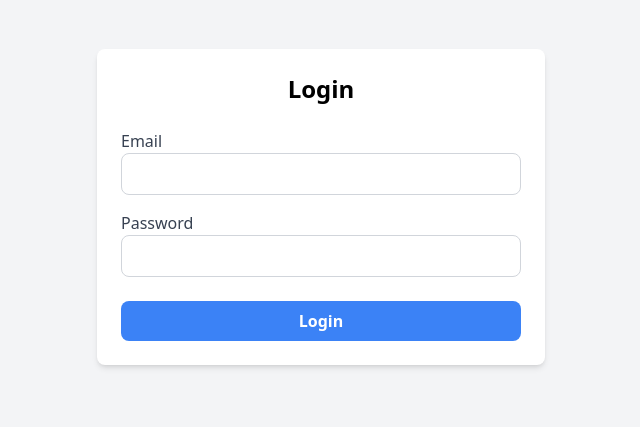
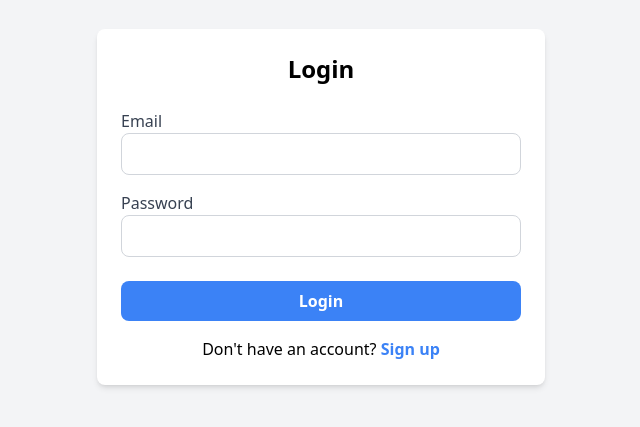
Before and after one commit to mbilawalzaman/sampeProject, a React (Vite) app in the folder frontend/: page / in a window 1280 px wide. Shown: the part 193-620 px from the top of the page, without its empty margins (319-959 px from the left). Built offline with nearby package versions, Linux system fonts and the light colour scheme.

Commit message:
signup page added

```diff
--- a/frontend/src/App.jsx
+++ b/frontend/src/App.jsx
@@ -3,6 +3,7 @@ import { BrowserRouter as Router, Route, Routes } from "react-router-dom";
 import LoginPage from "./pages/loginPage";
 import DashboardPage from "./pages/dashboard";
 import ProtectedRoute from "./middleware";
+import SignupPage from "./pages/signupPage";
 
 function App() {
   return (
@@ -10,7 +11,7 @@ function App() {
       <Routes>
         {/* Public Route */}
         <Route path="/" element={<LoginPage />} />
-
+        <Route path="/signup" element={<SignupPage />} />
         {/* Protected Route */}
         <Route
           path="/dashboard"
--- a/frontend/src/pages/loginPage.jsx
+++ b/frontend/src/pages/loginPage.jsx
@@ -39,6 +39,10 @@ const LoginPage = () => {
     } finally {
       setLoading(false);
     }
+  };
+
+  const handleSignUpRedirect = () => {
+    navigate("/signup");
   };
 
   return (
@@ -84,10 +88,24 @@ const LoginPage = () => {
             disabled={loading}
             className={`w-full py-2 bg-blue-500 text-white font-semibold rounded-lg focus:outline-none ${
               loading ? "opacity-50" : ""
-            }`}>
+            }`}
+          >
             {loading ? "Logging in..." : "Login"}
           </button>
         </form>
+
+        {/* Sign Up button */}
+        <div className="text-center mt-4">
+          <p>
+            Don't have an account?{" "}
+            <button
+              onClick={handleSignUpRedirect}
+              className="text-blue-500 hover:underline focus:outline-none font-semibold"
+            >
+              Sign up
+            </button>
+          </p>
+        </div>
       </div>
     </div>
   );
```
Also changed, not shown: frontend/src/pages/signupPage.jsx (added).
